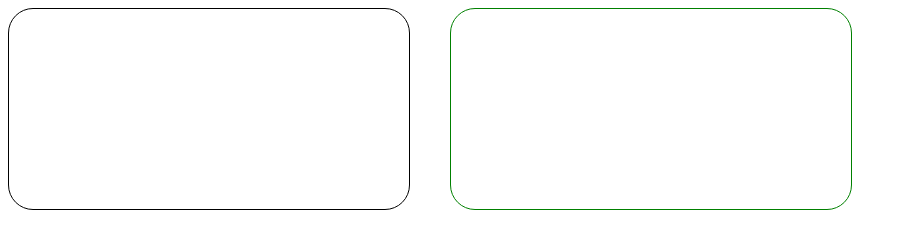
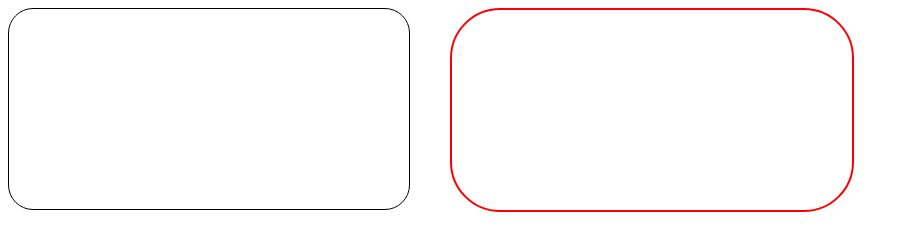
Before and after one commit to PavelGorozhin/first, a plain HTML site: page index.html in a window 1280 px wide. Shown: the whole page, without its empty margins (0-909 px from the left). Drawn offline with Linux system fonts and the light colour scheme.

Commit message:
Update style.css

```diff
--- a/style.css
+++ b/style.css
@@ -16,6 +16,6 @@
     width: 400px;
     height: 200px;
     /*margin: 0 auto;*/
-    border: solid 1px green;
-    border-radius: 25px;
+    border: solid 2px red;
+    border-radius: 50px;
 }
```
